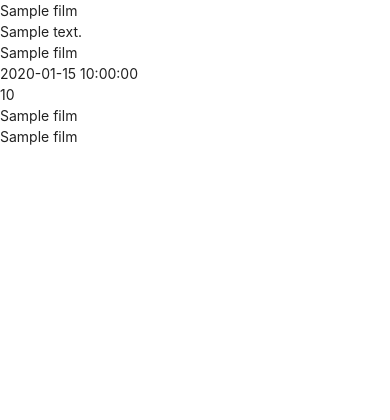
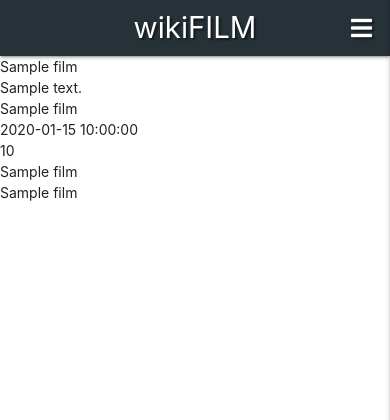
Before and after one commit to shaamuus/wikifilm, a Flask app: page / in a window 390 px wide. Shown: the top 420 px of the page. Run offline with Flask 2, Linux system fonts and the light colour scheme; a database or web service that is not in the repository returns one stand-in record (values such as "Sample title"); some libraries are stand-ins or nearby versions.

Commit message:
add navbar and mobile nav

```diff
--- a/static/css/style.css
+++ b/static/css/style.css
@@ -0,0 +1,3 @@
+.text-shadow {
+    text-shadow: 2px 2px 2px rgba(0,0,0,0.5);
+}
--- a/static/js/script.js
+++ b/static/js/script.js
@@ -0,0 +1,3 @@
+ $(document).ready(function(){
+    $(".sidenav").sidenav({edge: "right"});
+  });
--- a/templates/base.html
+++ b/templates/base.html
@@ -13,6 +13,29 @@
 </head>
 <body>
 
+    <header>
+        <!-- main nav -->
+        <nav class="nav-extended text-shadow blue-grey darken-4">
+            <div class="nav-wrapper">
+                <a href="{{ url_for('get_films') }}" class="brand-logo">wikiFILM</a>
+                <a href="#" data-target="mobile-demo" class="sidenav-trigger right"><i class="fas fa-bars"></i></a>
+                <ul class="right hide-on-med-and-down">
+                    <li><a href="{{ url_for('get_films') }}">Home</a></li>
+                    <li><a href="#">Films</a></li>
+                    <li><a href="#">Genres</a></li>
+                </ul>
+            </div>
+        </nav>
+
+        <!-- mobile nav -->
+        <ul class="sidenav" id="mobile-demo">
+            <li><h4 class="center-align blue-grey-text text-darken-4">wikiFILM</h4></li>
+            <li><a href="{{ url_for('get_films') }}">Home</a></li>
+            <li><a href="#">Films</a></li>
+            <li><a href="#">Genres</a></li>
+        </ul>
+    </header>
+
     {% block content %}
     {% endblock %}
 
```
